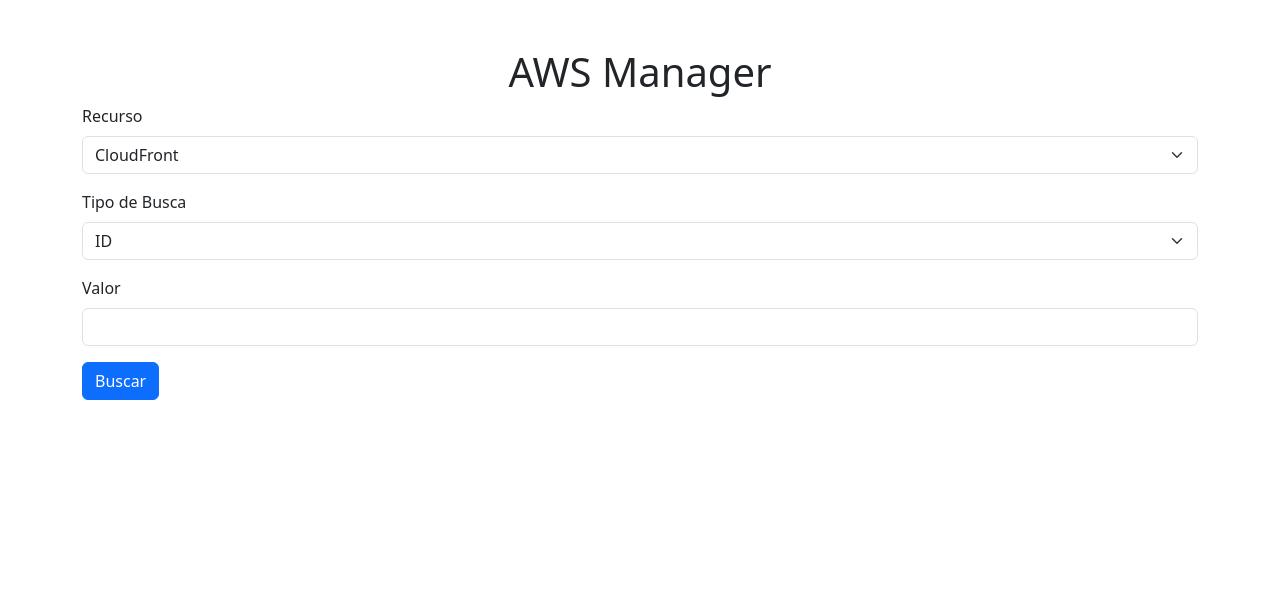
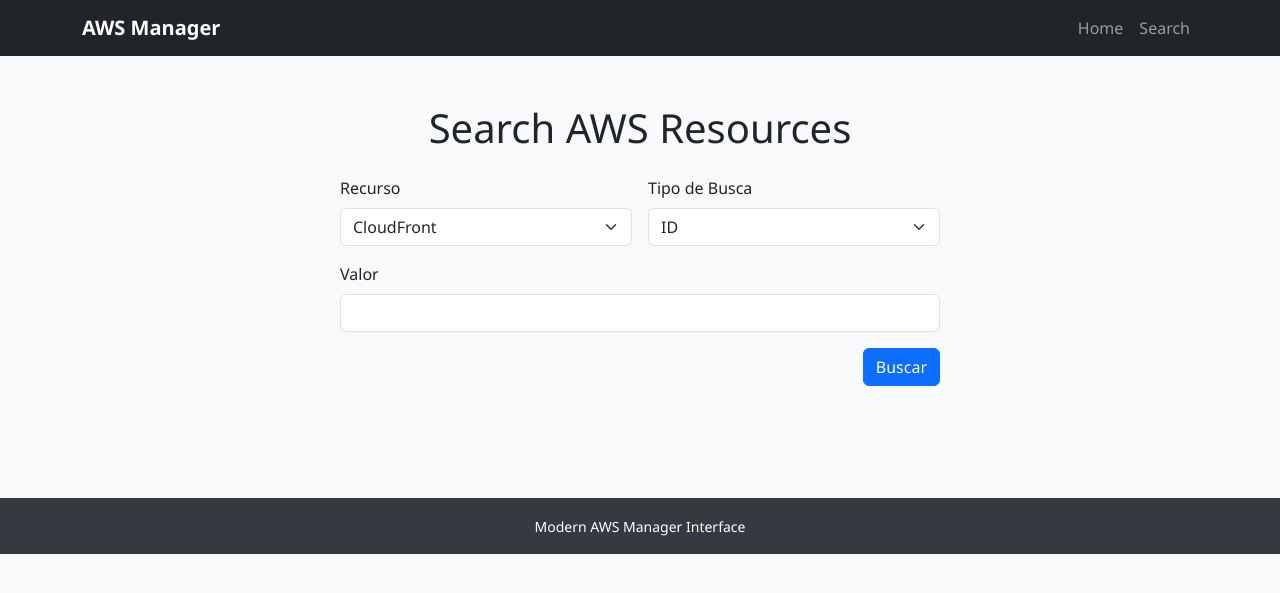
Before and after one commit to LucsL0pes/aws-manager, a Django app: page /search/ in a window 1280 px wide. Shown: the top 593 px of the page. Run offline with Django 4.2, Linux system fonts and the light colour scheme.

Commit message:
Add modern Bootstrap front-end

```diff
--- /dev/null
+++ b/webapp/main/static/main/style.css
@@ -0,0 +1,15 @@
+body {
+    background-color: #f8f9fa;
+    font-family: 'Segoe UI', Tahoma, Geneva, Verdana, sans-serif;
+}
+.navbar-brand {
+    font-weight: 600;
+}
+
+footer {
+    margin-top: 4rem;
+    padding-top: 1rem;
+    padding-bottom: 1rem;
+    background-color: #343a40;
+    color: #fff;
+}
--- /dev/null
+++ b/webapp/main/templates/main/base.html
@@ -0,0 +1,42 @@
+<!DOCTYPE html>
+<html lang="en">
+{% load static %}
+<head>
+    <meta charset="UTF-8">
+    <meta name="viewport" content="width=device-width, initial-scale=1">
+    <title>{% block title %}AWS Manager{% endblock %}</title>
+    <link href="https://cdn.jsdelivr.net/npm/bootstrap@5.3.0/dist/css/bootstrap.min.css" rel="stylesheet">
+    <link rel="stylesheet" href="{% static 'main/style.css' %}">
+    {% block extra_head %}{% endblock %}
+</head>
+<body>
+<nav class="navbar navbar-expand-lg navbar-dark bg-dark">
+  <div class="container">
+    <a class="navbar-brand" href="{% url 'index' %}">AWS Manager</a>
+    <button class="navbar-toggler" type="button" data-bs-toggle="collapse" data-bs-target="#navbarNav" aria-controls="navbarNav" aria-expanded="false" aria-label="Toggle navigation">
+      <span class="navbar-toggler-icon"></span>
+    </button>
+    <div class="collapse navbar-collapse" id="navbarNav">
+      <ul class="navbar-nav ms-auto">
+        <li class="nav-item">
+          <a class="nav-link" href="{% url 'index' %}">Home</a>
+        </li>
+        <li class="nav-item">
+          <a class="nav-link" href="{% url 'search' %}">Search</a>
+        </li>
+      </ul>
+    </div>
+  </div>
+</nav>
+<div class="container py-5">
+    {% block content %}{% endblock %}
+</div>
+<footer class="text-center">
+    <div class="container">
+        <small>Modern AWS Manager Interface</small>
+    </div>
+</footer>
+<script src="https://cdn.jsdelivr.net/npm/bootstrap@5.3.0/dist/js/bootstrap.bundle.min.js"></script>
+{% block extra_js %}{% endblock %}
+</body>
+</html>
--- a/webapp/main/templates/main/search.html
+++ b/webapp/main/templates/main/search.html
@@ -1,24 +1,20 @@
-<!DOCTYPE html>
-<html lang="en">
-<head>
-    <meta charset="UTF-8">
-    <meta name="viewport" content="width=device-width, initial-scale=1">
-    <title>AWS Manager Search</title>
-    <link href="https://cdn.jsdelivr.net/npm/bootstrap@5.3.0/dist/css/bootstrap.min.css" rel="stylesheet">
-</head>
-<body>
-<div class="container py-5">
-    <h1 class="text-center">AWS Manager</h1>
-    <form method="post">
+{% extends 'main/base.html' %}
+
+{% block title %}Search | AWS Manager{% endblock %}
+
+{% block content %}
+<h1 class="text-center mb-4">Search AWS Resources</h1>
+<form method="post" class="mx-auto" style="max-width:600px;">
     {% csrf_token %}
-        <div class="mb-3">
+    <div class="row g-3">
+        <div class="col-md-6">
             <label class="form-label">Recurso</label>
             <select name="resource" class="form-select">
                 <option value="cloudfront">CloudFront</option>
                 <option value="route53">Route53</option>
             </select>
         </div>
-        <div class="mb-3">
+        <div class="col-md-6">
             <label class="form-label">Tipo de Busca</label>
             <select name="search_type" class="form-select">
                 <option value="Id">ID</option>
@@ -28,21 +24,22 @@
                 <option value="Value">Value</option>
             </select>
         </div>
-        <div class="mb-3">
+        <div class="col-12">
             <label class="form-label">Valor</label>
             <input type="text" name="search_value" class="form-control" required>
         </div>
+    </div>
+    <div class="text-end mt-3">
         <button type="submit" class="btn btn-primary">Buscar</button>
+    </div>
 </form>
 
 {% if error %}
-        <div class="alert alert-danger mt-3">{{ error }}</div>
+    <div class="alert alert-danger mt-4">{{ error }}</div>
 {% endif %}
 
 {% if results %}
-        <h2 class="mt-4">Resultados</h2>
+    <h2 class="mt-5">Resultados</h2>
     <pre>{{ results|safe }}</pre>
 {% endif %}
-</div>
-</body>
-</html>
+{% endblock %}
```
Also changed, not shown: webapp/main/templates/main/index.html (+10 -14 lines), README.md. Lines whose indentation alone changed are shown as unchanged.
